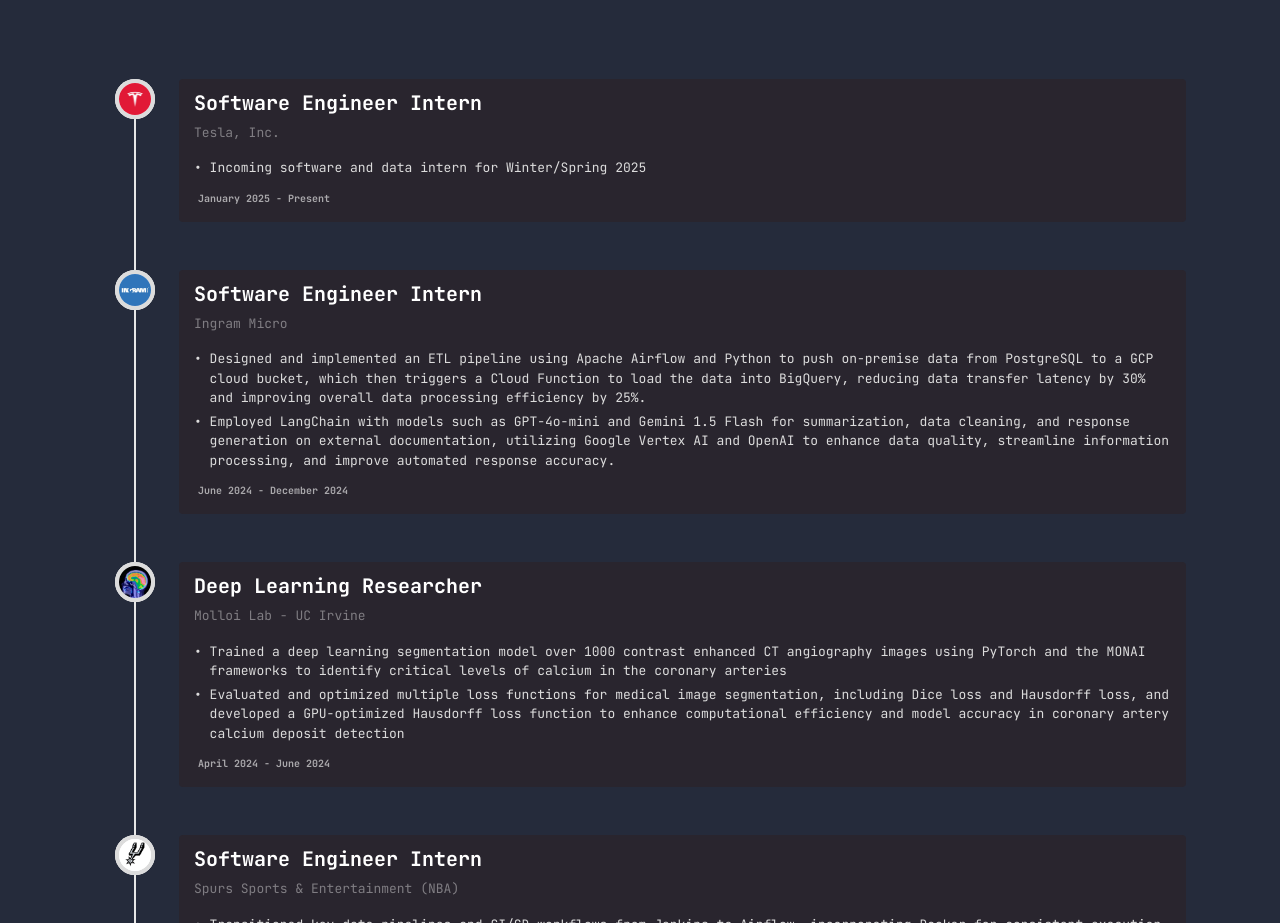
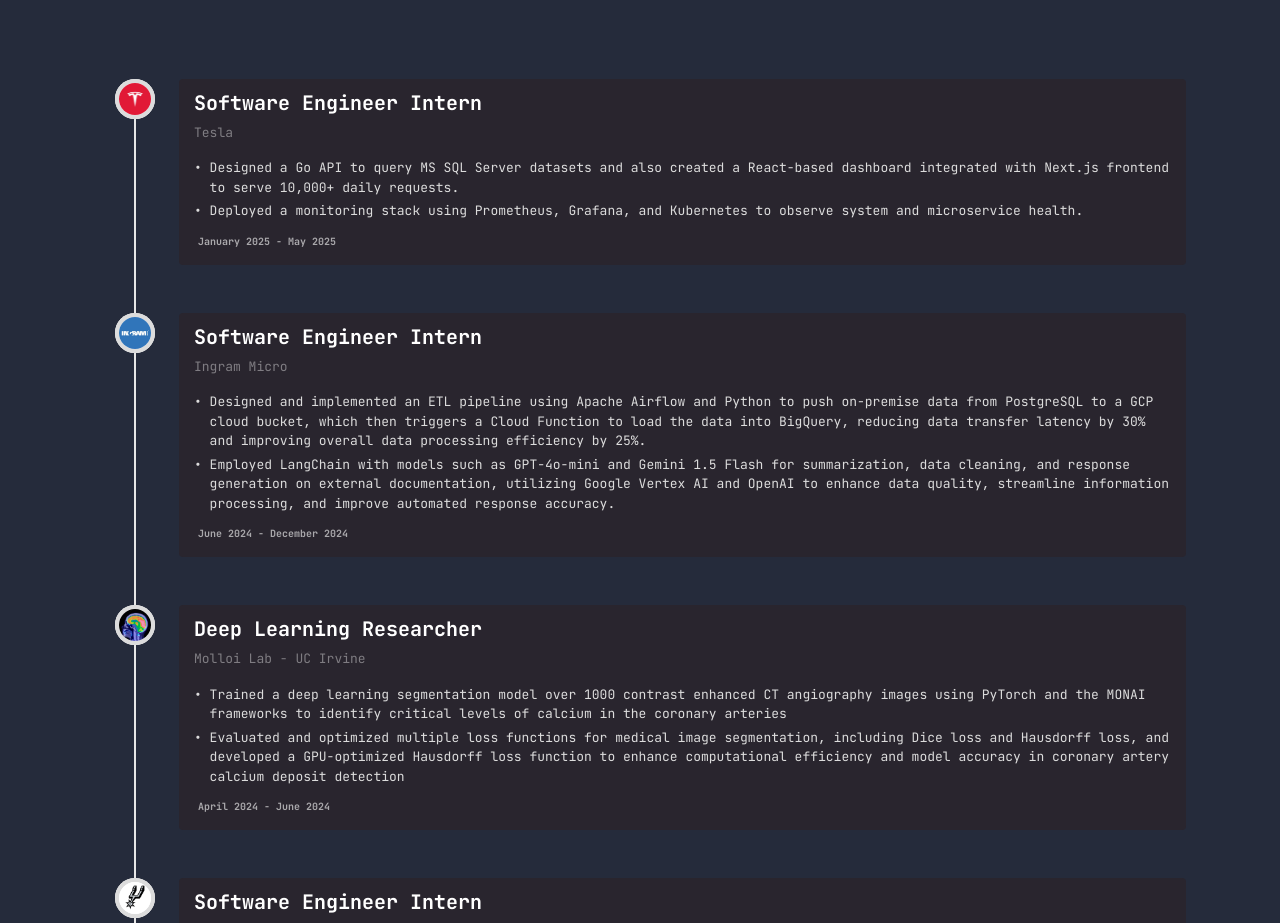
Before and after one commit to itsmandrew/personal-website, a Next.js app: page / in a window 1280 px wide. Shown: the part 2800-3723 px from the top of the page. Built offline with nearby package versions, Linux system fonts and the light colour scheme.

Commit message:
Updating experience bulletpoints

```diff
--- a/components/features/Experience/Experience.tsx
+++ b/components/features/Experience/Experience.tsx
@@ -77,11 +77,14 @@
 
   const experiences = [
     {
-      company: "Tesla, Inc.",
+      company: "Tesla",
       logo: "/logos/tesla-symbol.jpg",
       title: "Software Engineer Intern",
-      date: "January 2025 - Present",
-      points: ["Incoming software and data intern for Winter/Spring 2025"],
+      date: "January 2025 - May 2025",
+      points: [
+        "Designed a Go API to query MS SQL Server datasets and also created a React-based dashboard integrated with Next.js frontend to serve 10,000+ daily requests.",
+        "Deployed a monitoring stack using Prometheus, Grafana, and Kubernetes to observe system and microservice health."
+      ],
     },
     {
       company: "Ingram Micro",
```
Also changed, not shown: components/features/About/About.tsx (line endings or trailing spaces).
